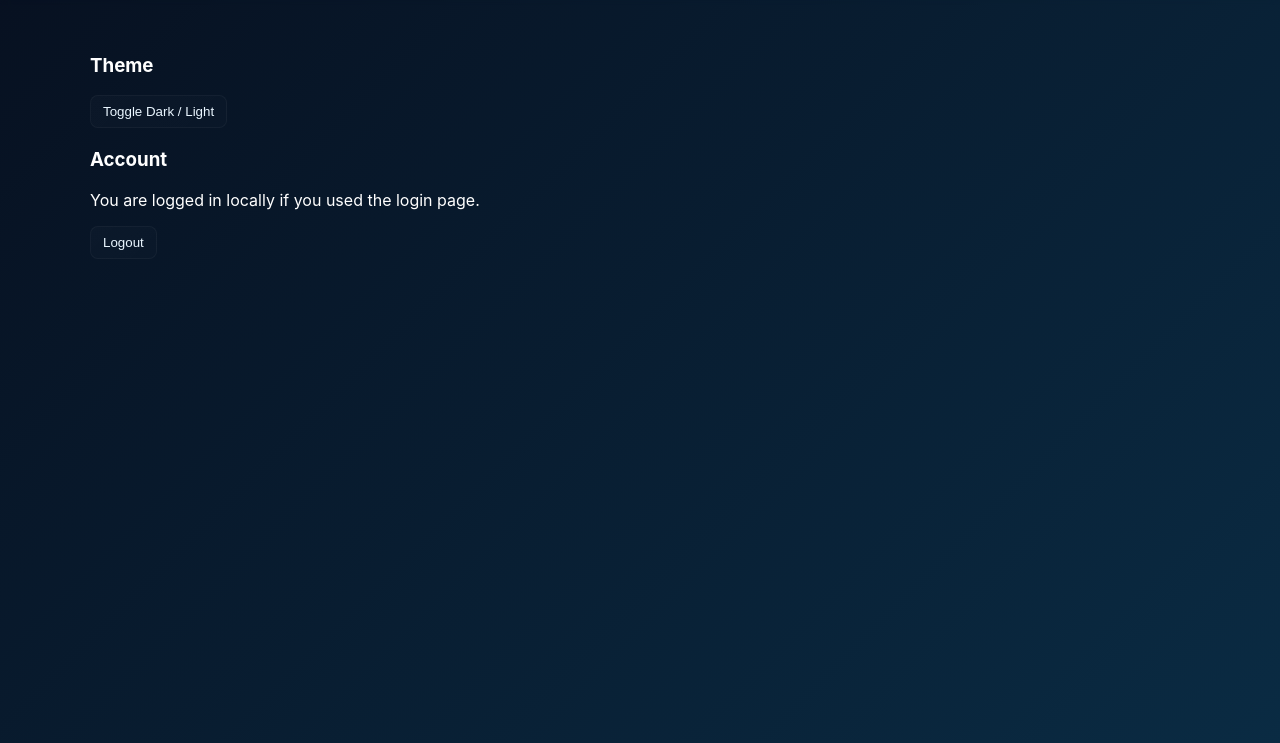
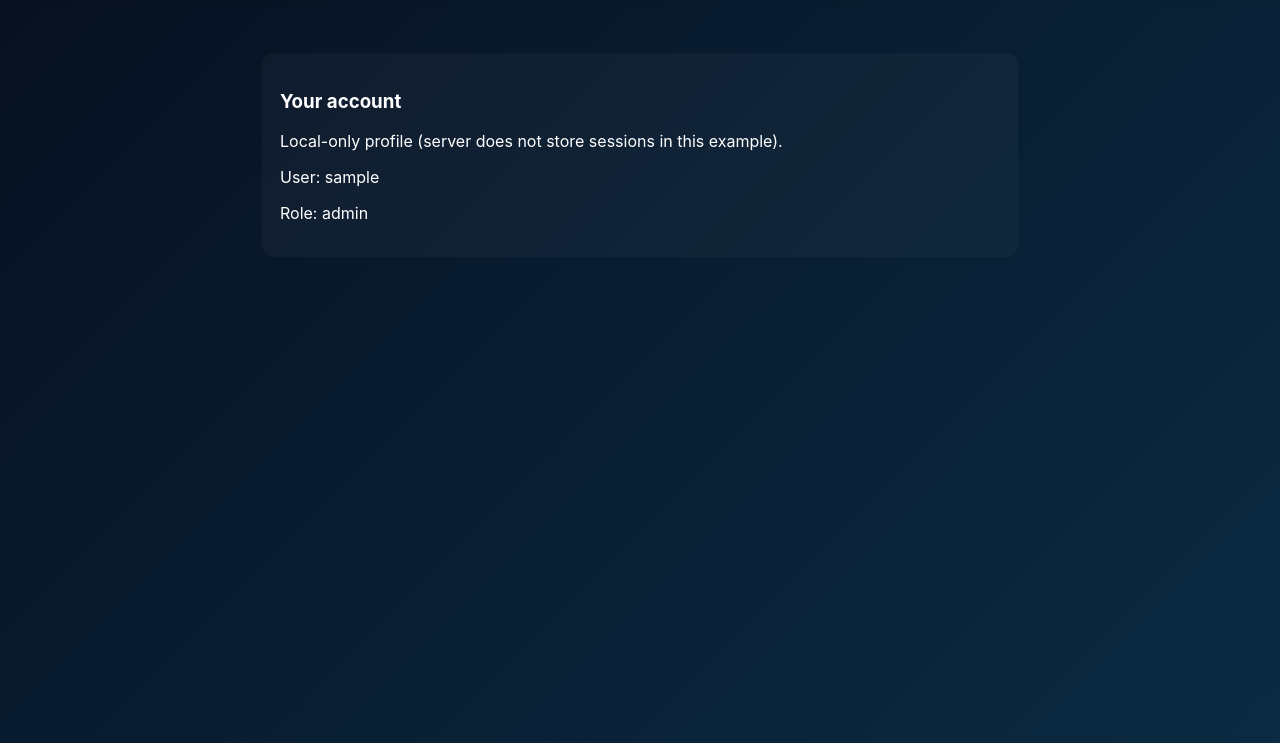
Before and after one commit to webapkdev/11111, a website: page frontend/settings.html in a window 1280 px wide. Shown: the part 57-800 px from the top of the page. Drawn offline with Linux system fonts and the light colour scheme; sample sign-in values are in the browser's storage.

Commit message:
Update settings.html

```diff
--- a/frontend/settings.html
+++ b/frontend/settings.html
@@ -4,33 +4,35 @@
 <meta charset="utf-8" />
 <meta name="viewport" content="width=device-width,initial-scale=1" />
 <title>Settings</title>
-<link rel="stylesheet" href="style.css">
+<link rel="stylesheet" href="/style.css">
 </head>
 <body>
 <header class="topbar">
   <div class="brand">Settings</div>
   <div style="flex:1"></div>
-  <a class="btn" href="index.html">Back</a>
+  <a class="btn" href="/index.html">Back to Store</a>
 </header>
 
 <main class="container">
-  <h3>Theme</h3>
-  <button id="toggleTheme" class="btn">Toggle Dark / Light</button>
-
-  <h3 style="margin-top:20px">Account</h3>
-  <p>You are logged in locally if you used the login page.</p>
-  <button id="doLogout" class="btn">Logout</button>
+  <section class="upload-card">
+    <h3>Your account</h3>
+    <p id="pInfo">Loading...</p>
+    <p id="pName"></p>
+    <p id="pRole"></p>
+  </section>
 </main>
 
+<script src="/script.js"></script>
+
 <script>
-document.getElementById("toggleTheme").addEventListener("click", () => {
-  document.body.classList.toggle("light");
-});
-document.getElementById("doLogout").addEventListener("click", () => {
-  localStorage.removeItem("apk_user");
-  alert("Logged out (local). You may also need to restart backend session if used.");
-  window.location.href = "index.html";
-});
+  (function(){
+    const raw = localStorage.getItem("apk_user");
+    if (!raw) { window.location.href = "/login.html"; return; }
+    const user = JSON.parse(raw);
+    document.getElementById("pName").innerText = "User: " + user.username;
+    document.getElementById("pRole").innerText = "Role: " + user.role;
+    document.getElementById("pInfo").innerText = "Local-only profile (server does not store sessions in this example).";
+  })();
 </script>
 </body>
 </html>
```
